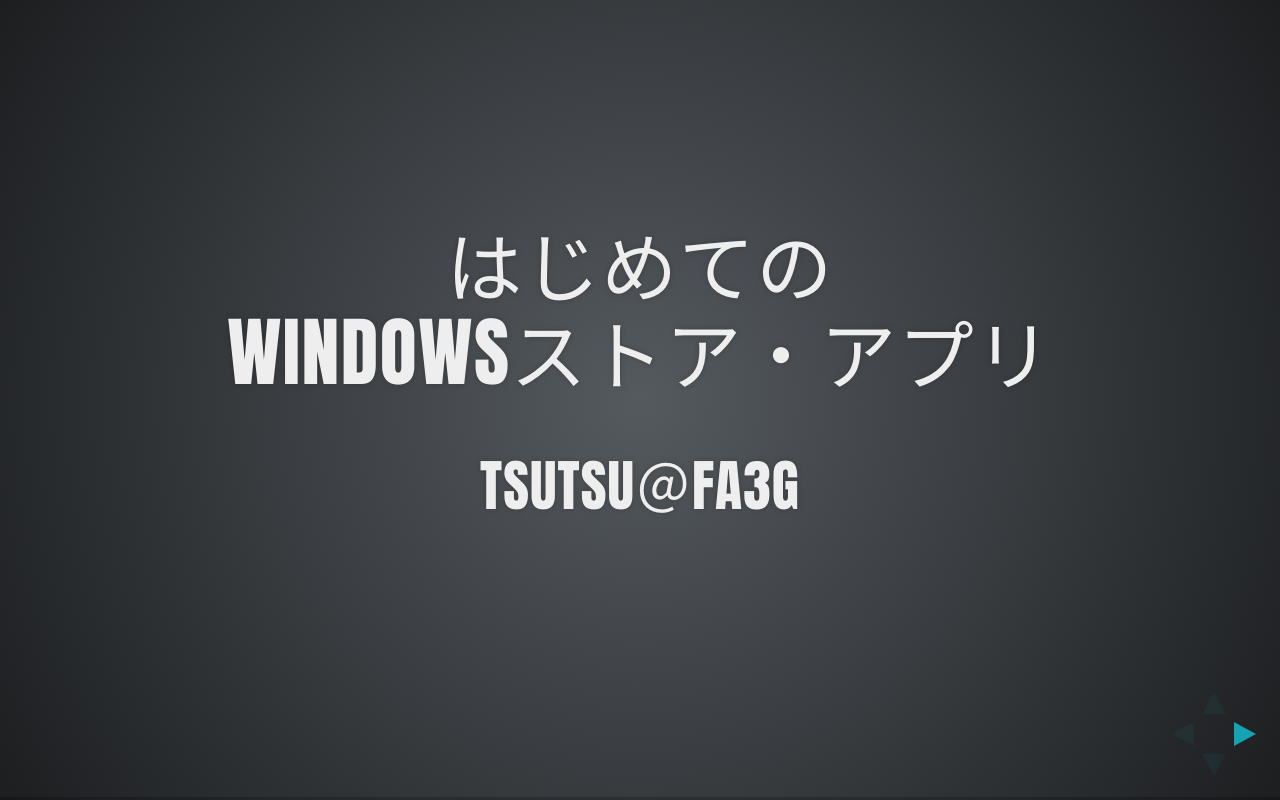
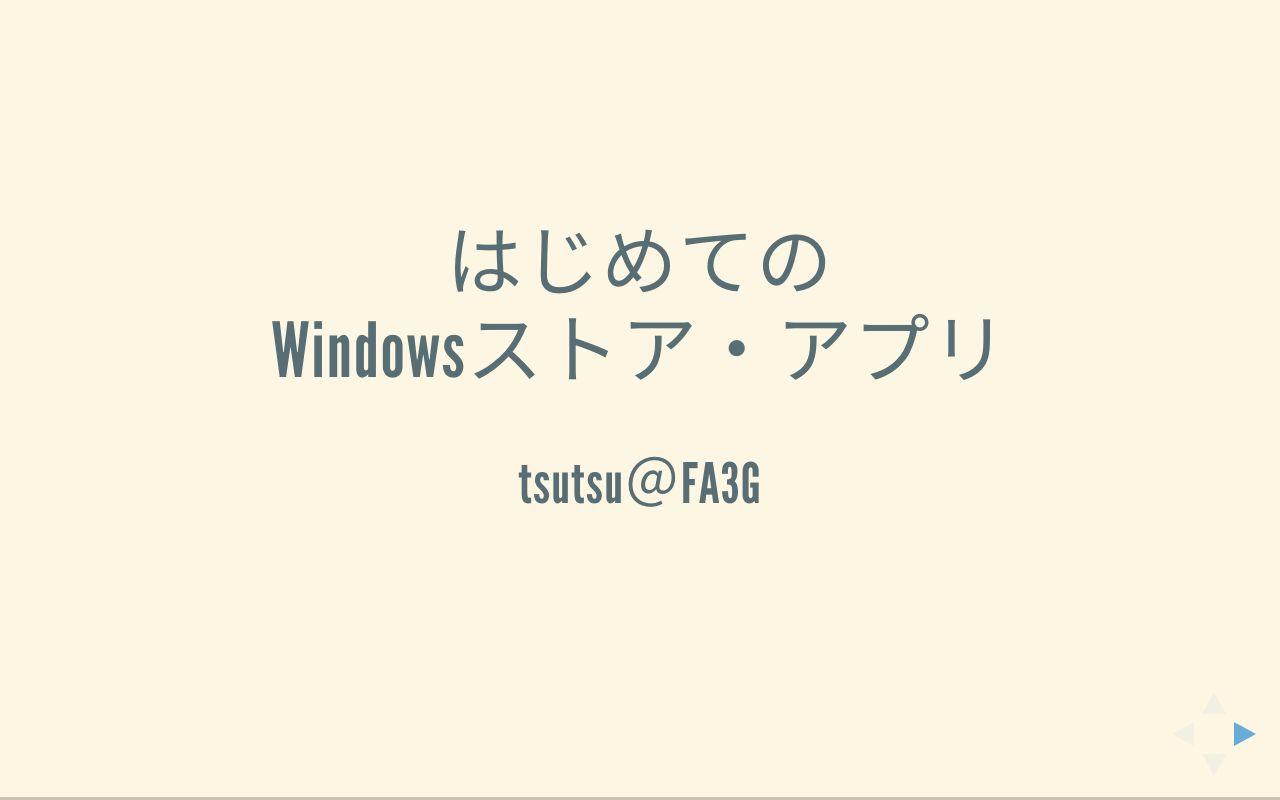
Before and after one commit to y-tsutsu/reveal.js-LT_WindowsStorApplication, a website: page index.html in a window 1280 px wide. Drawn offline with nearby package versions, Linux system fonts and the light colour scheme; files that its build step writes are made by us from their sources; a web font is replaced by a local one.

Commit message:
テーマを変更．

```diff
--- a/css/theme/solarized.css
+++ b/css/theme/solarized.css
@@ -50,7 +50,7 @@
   font-family: "League Gothic", Impact, sans-serif;
   line-height: 0.9em;
   letter-spacing: 0.02em;
-  text-transform: uppercase;
+  /* text-transform: uppercase; */
   text-shadow: none; }
 
 .reveal h1 {
--- a/index.html
+++ b/index.html
@@ -15,7 +15,7 @@
 		<meta name="viewport" content="width=device-width, initial-scale=1.0, maximum-scale=1.0, user-scalable=no">
 
 		<link rel="stylesheet" href="css/reveal.min.css">
-		<link rel="stylesheet" href="css/theme/default.css" id="theme">
+		<link rel="stylesheet" href="css/theme/solarized.css" id="theme">
 
 		<!-- For syntax highlighting -->
 		<link rel="stylesheet" href="lib/css/zenburn.css">
```
